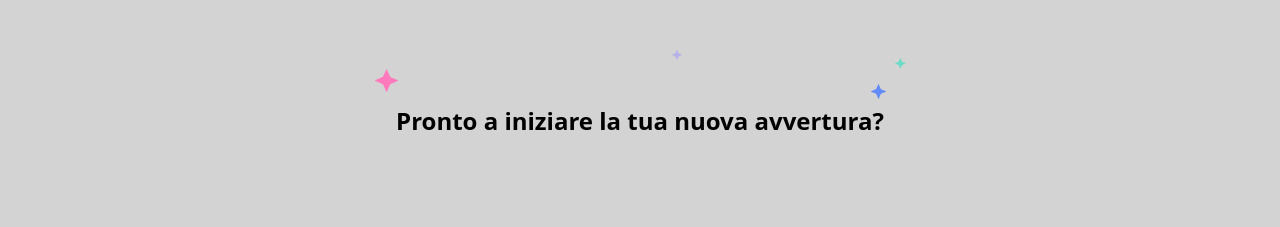
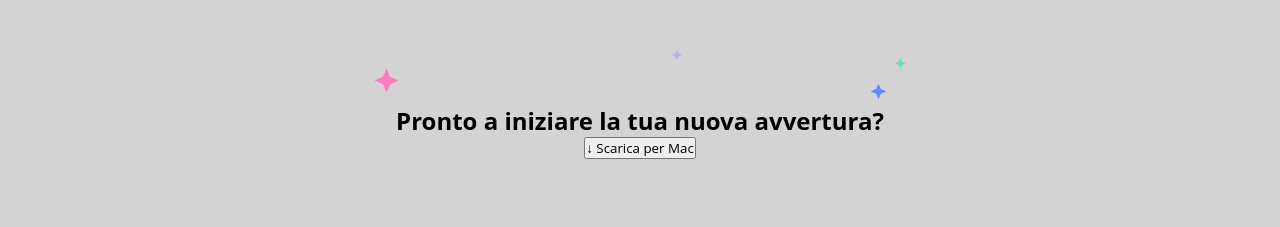
Before and after one commit to MarikaDiGirolamo/htmlcss-discord, a plain HTML site: page index.html in a window 1280 px wide. Shown: the part 3060-3287 px from the top of the page. Drawn offline with Linux system fonts and the light colour scheme.

Commit message:
feat(Main):Add Download Button

```diff
--- a/index.html
+++ b/index.html
@@ -90,6 +90,7 @@
                     <img src="./img/stars.svg" alt="stars">
                     <h2>Pronto a iniziare la tua nuova avvertura?</h2>
                 </div>
+                <button class="download flexbox boxed"> &darr; Scarica per Mac</button>
             </div>
         </div>
     </main>
```
